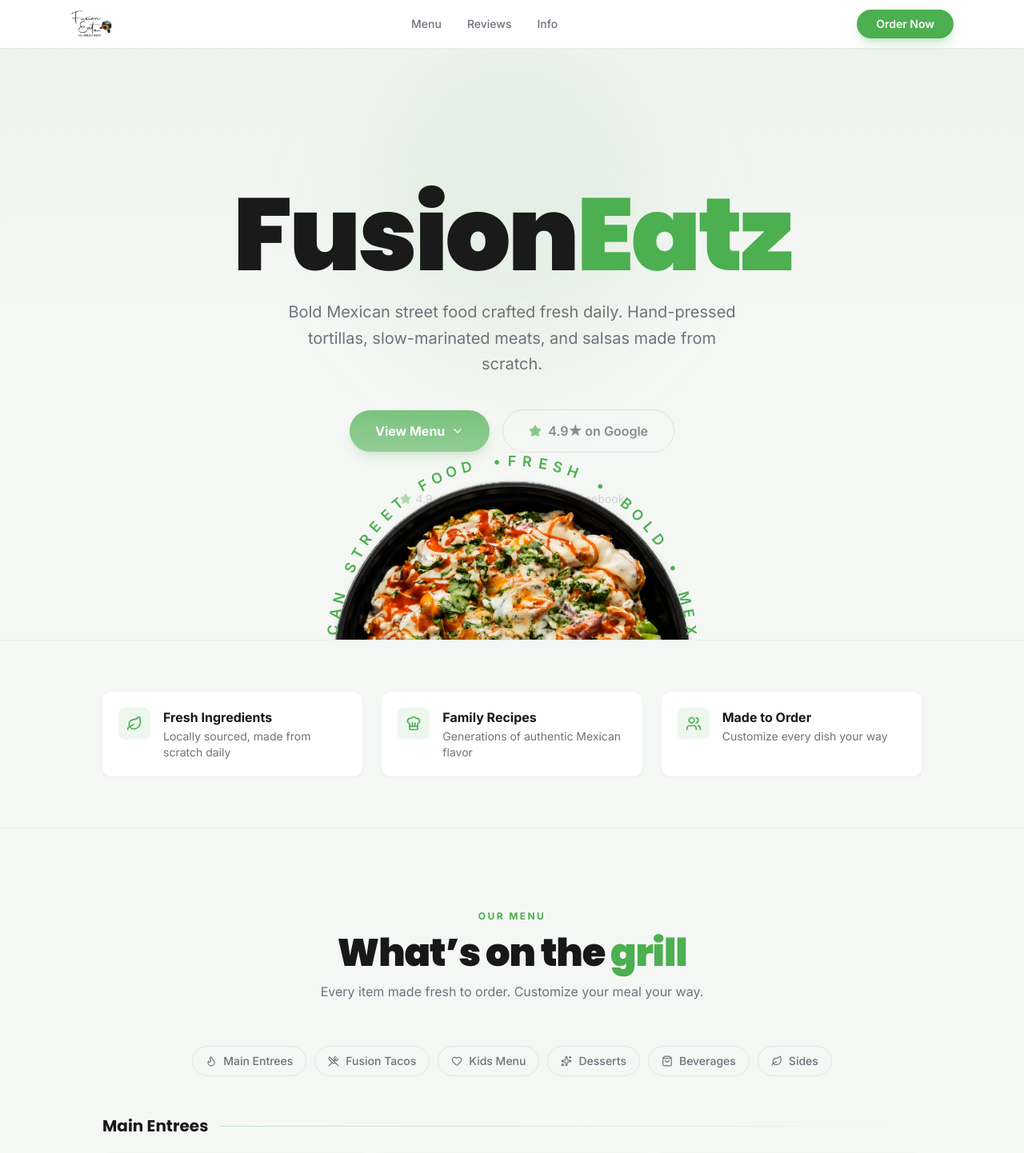
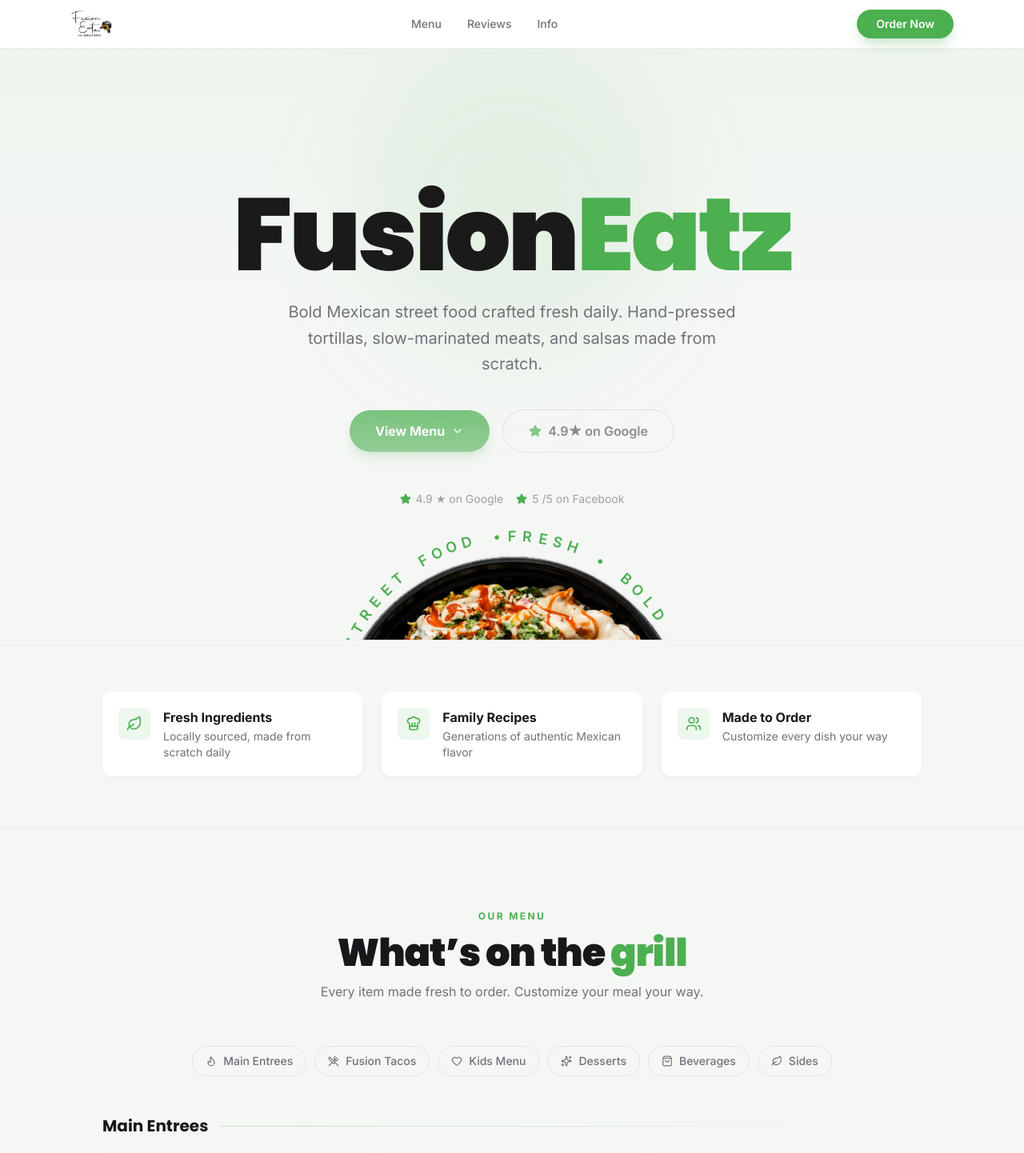
Before and after one commit to prath007-sec/fusioneatz, a Next.js app: page / in a window 1280 px wide. Shown: the top 1442 px of the page at 80% size. Built offline with nearby package versions, Linux system fonts and the light colour scheme.

Commit message:
Keep spinning bowl consistently below hero rating badges
Replaced absolute positioning with bottom clamp() by anchoring the bowl
relative to the badges container, so the gap stays uniform across all
viewport sizes.

Co-Authored-By: Claude Opus 4.7 <noreply@anthropic.com>

```diff
--- a/src/app/page.tsx
+++ b/src/app/page.tsx
@@ -178,11 +178,13 @@ export default function Home() {
   return (
     <>
       {/* ═══════ HERO ═══════ */}
-      <section className="relative flex min-h-screen flex-col items-center justify-center overflow-hidden px-4 pt-16 text-center">
+      <section className="relative flex min-h-screen flex-col items-center overflow-hidden px-4 pt-16 text-center">
         {/* Background gradient */}
         <div className="pointer-events-none absolute inset-0 bg-gradient-to-b from-brand/5 via-transparent to-background" />
         <div className="pointer-events-none absolute top-1/3 left-1/2 h-96 w-96 -translate-x-1/2 -translate-y-1/2 rounded-full bg-brand/8 blur-3xl" />
 
+        {/* Centered content — grows to fill space, badges+bowl anchored together */}
+        <div className="flex flex-1 flex-col items-center justify-center">
           <motion.div
             initial={{ opacity: 0, y: 30 }}
             animate={{ opacity: 1, y: 0 }}
@@ -225,12 +227,14 @@ export default function Home() {
             </a>
           </motion.div>
 
+          {/* Badges + bowl anchored together */}
+          <div className="relative mt-12">
             {/* Hero rating badges */}
             <motion.div
               initial={{ opacity: 0, y: 20 }}
               animate={{ opacity: 1, y: 0 }}
               transition={{ delay: 0.6 }}
-          className="mt-12 flex flex-wrap items-center justify-center gap-4 text-sm text-zinc-400"
+              className="flex flex-wrap items-center justify-center gap-4 text-sm text-zinc-400"
             >
               {ratings.slice(0, 2).map((r) => (
                 <span key={r.platform} className="flex items-center gap-1.5">
@@ -240,12 +244,13 @@ export default function Home() {
               ))}
             </motion.div>
 
+            {/* Spinning bowl — absolute, always right below badges */}
             <motion.div
               initial={{ opacity: 0, scale: 0.8 }}
               animate={{ opacity: 1, scale: 1 }}
               transition={{ delay: 1.2, duration: 0.8, ease: [0.25, 0.1, 0.25, 1] }}
-          className="absolute z-30 hidden md:block"
-          style={{ bottom: "clamp(-250px, -56vw, -770px)" }}
+              className="absolute left-1/2 z-10 hidden -translate-x-1/2 md:block"
+              style={{ top: "calc(100% + 60px)" }}
             >
               <div className="relative w-[200px] h-[200px] sm:w-[320px] sm:h-[320px] lg:w-[450px] lg:h-[450px]">
                 <Image
@@ -268,6 +273,8 @@ export default function Home() {
                 </div>
               </div>
             </motion.div>
+          </div>
+        </div>
       </section>
 
       {/* ═══════ HIGHLIGHTS ═══════ */}
```
Lines whose indentation alone changed are shown as unchanged.
